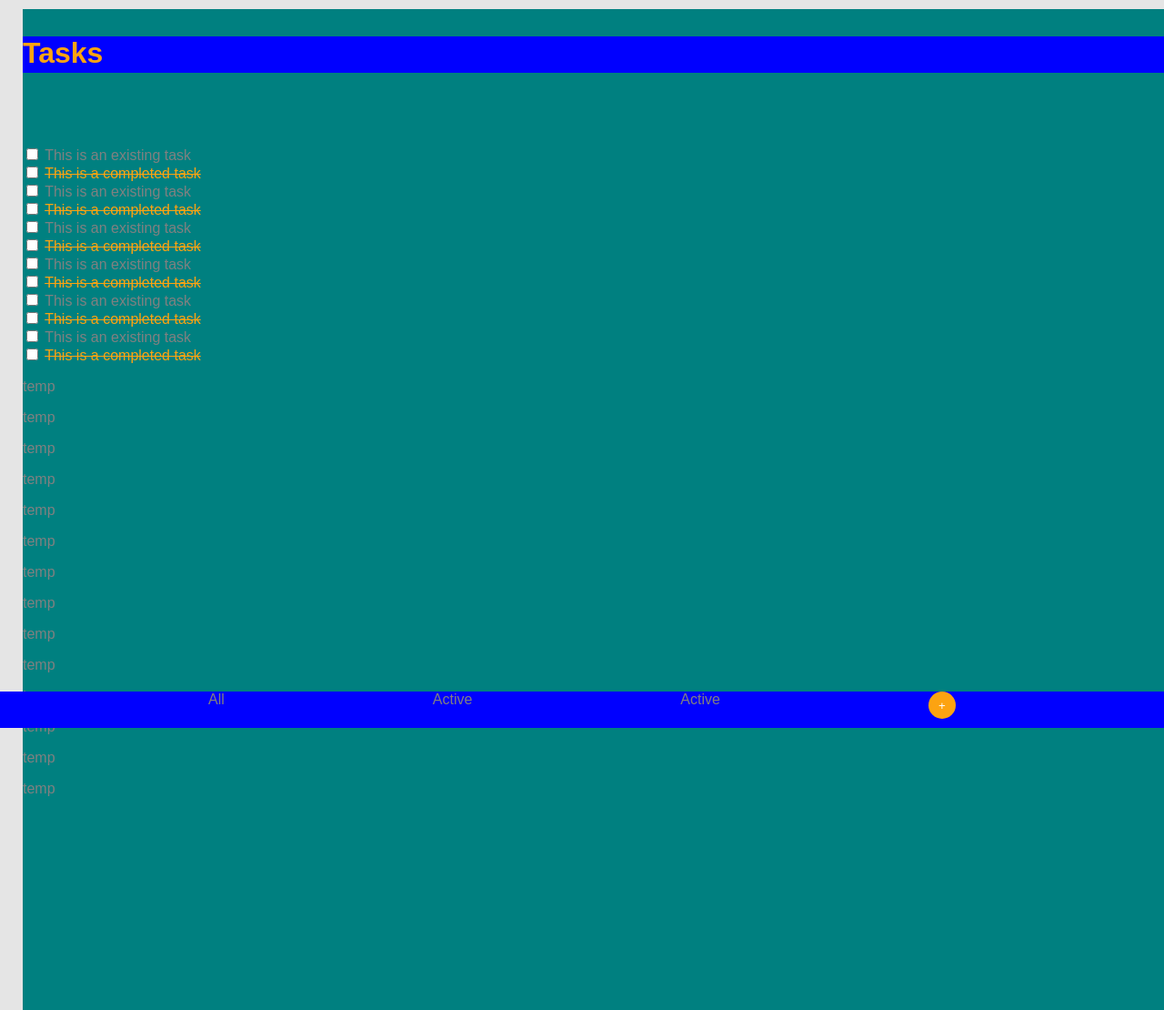
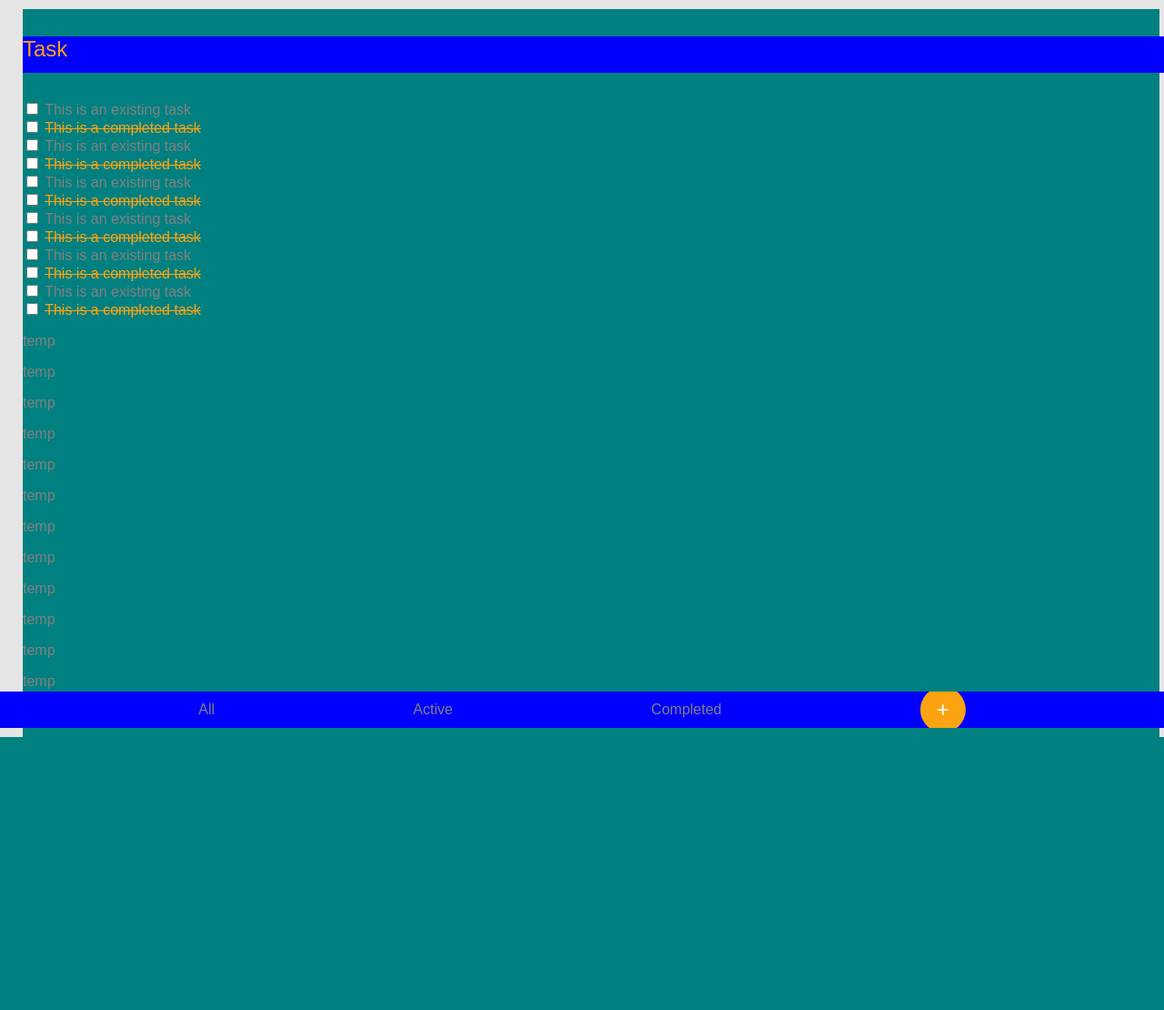
Before and after one commit to AnthonyMai14/todo_app, a PHP site: page / in a window 1280 px wide. Shown: the whole page at 91% size. After the commit the page ends 810 px from the top, so only its background shows below. Run offline with PHP 8.4, Linux system fonts and the light colour scheme.

Commit message:
Add box-sizing to give truth width/height

```diff
--- a/default/css/style.css
+++ b/default/css/style.css
@@ -2,6 +2,11 @@
 *{
     font-family: 'Arial', sans-serif;
     color: grey;
+}
+*, *:before, *:after {
+    -webkit-box-sizing: inherit;
+    -moz-box-sizing: inherit;
+    box-sizing: inherit;
 }
 a {
     text-decoration: none;
@@ -18,43 +23,46 @@ body {
 del {
     color: #fca311;
 }
-h1 {
-    color: #fca311;
-    margin: 0;
-}
 header {
-    position: absolute;
+    position: fixed;
     top: 20px;
     width: 100%;
     height: 40px;
     margin: 20px 0;
+    z-index: 9999;
+    overflow: hidden;
     background-color: blue;
-    z-index: 9999;
+    color: #fca311;
+    font-size: x-large;
 }
 html {
+    -webkit-box-sizing: border-box;
+    -moz-box-sizing: border-box;
+    box-sizing: border-box;
     height: 100vh;
     width: 100vw;
 }
 main {
-    position: absolute;
-    height: 100%;
+    max-height: 100%;
     width: 100%;
-    padding: 150px 0;
+    padding: 100px 0 0;
     background-color: teal;
+    overflow: auto;
 }
 nav {
     /*put nav at bottom of page*/
-    position: absolute;
+    position: fixed;
     bottom: 0px;
     left: 0;
     right: 0;
     overflow: hidden;
-    z-index: 9999;
+    z-index: 100;
     /*set dimension to match page*/
     min-width: 100vw;
     height: 40px;
     /*evenly space out items*/
     display: flex;
+    align-items: center;
     justify-content: space-evenly;
     background-color: blue;
 }
@@ -63,8 +71,10 @@ nav {
     border: none;
     color: white;
     border-radius: 50%;
-    width: 30px;
-    height: 30px;
+    width: 50px;
+    height: 50px;
+    font-size: x-large;
+    z-index: 200;
 }
 #nav-items {
     list-style-type: none;
--- a/index.html
+++ b/index.html
@@ -17,12 +17,10 @@
     <nav>
         <a href="#">All</a>
         <a href="#">Active</a>
-        <a href="#">Active</a>
+        <a href="#">Completed</a>
         <button id="btn-add_task">+</button>
     </nav>
-    <header>
-        <h1>Tasks</h1>
-    </header>
+    <header>Task</header>
     <main>
         <section class="task" id="list">
             <input type="checkbox" id="exist" name="exist" value="exist">
```
